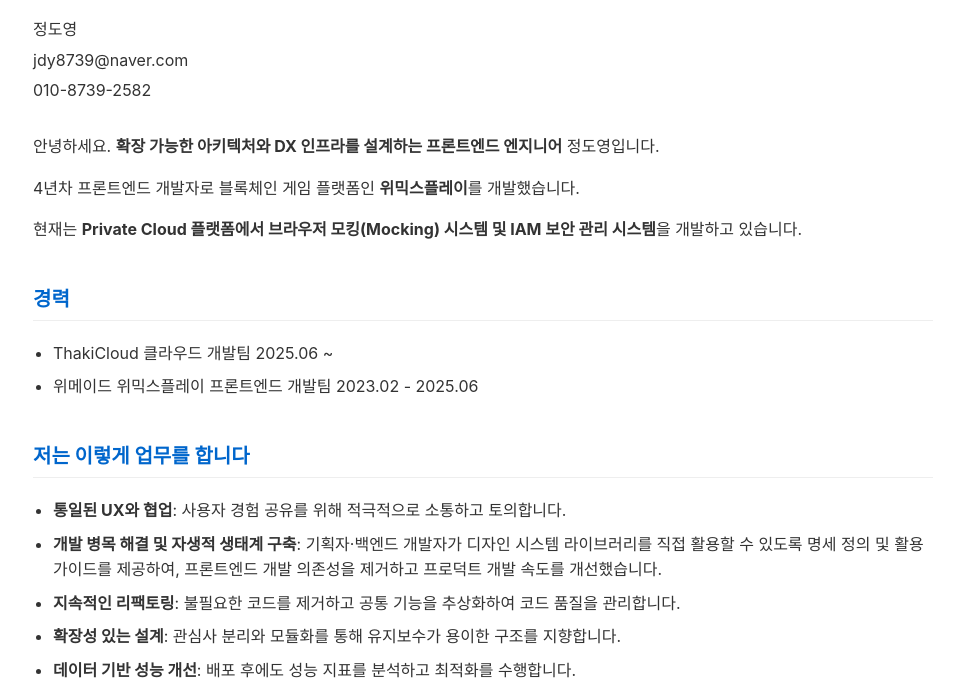
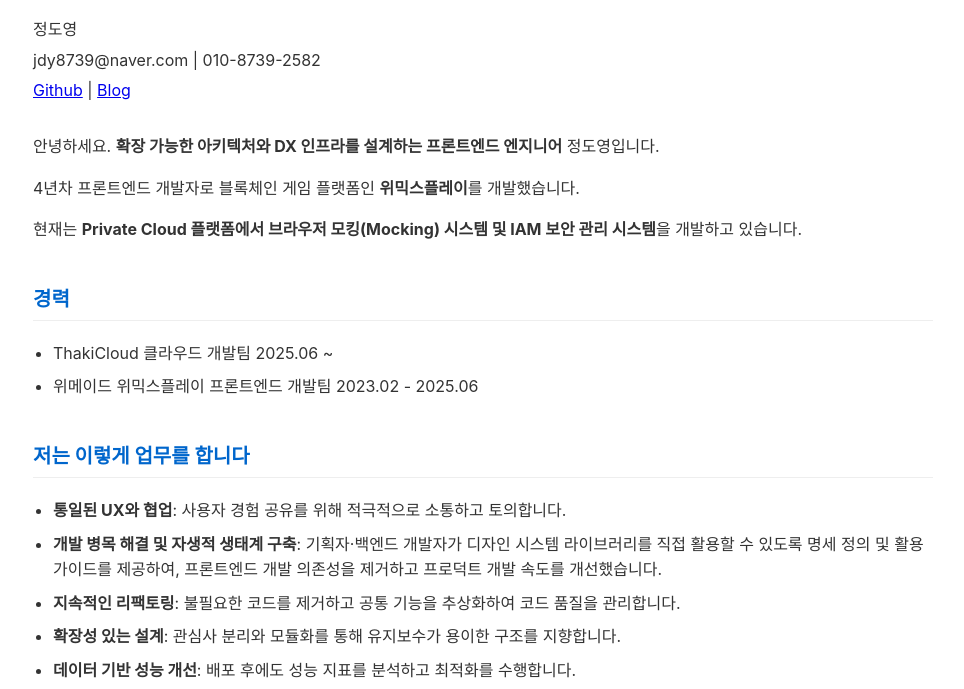
Before and after one commit to jdy8739/resume, a website: page index.html in a window 1280 px wide. Shown: the part 94-783 px from the top of the page, without its empty margins (157-1121 px from the left). Drawn offline with Linux system fonts and the light colour scheme.

Commit message:
Add Github and Blog links to contact section

```diff
--- a/index.html
+++ b/index.html
@@ -97,8 +97,11 @@
 
     <div class="contact">
         <p>정도영</p>
-        <p>jdy8739@naver.com</p>
-        <p>010-8739-2582</p>
+        <p>jdy8739@naver.com | 010-8739-2582</p>
+        <p>
+            <a href="https://github.com/jdy8739" target="_blank">Github</a> |
+            <a href="https://logdo.netlify.app" target="_blank">Blog</a>
+        </p>
     </div>
 
     <div class="intro">
```
